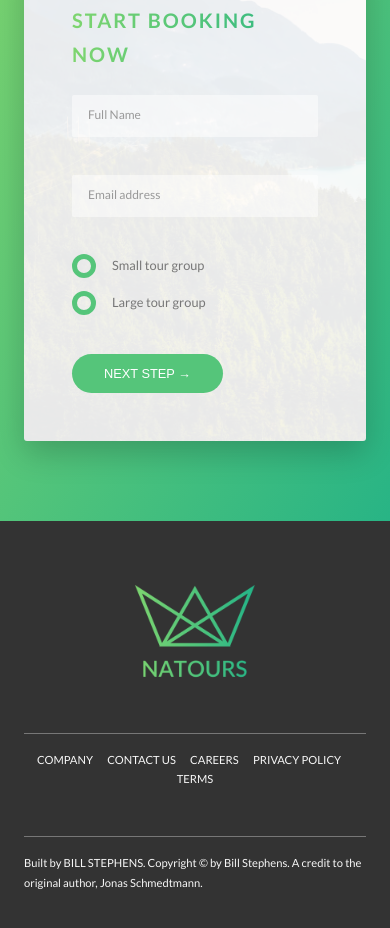
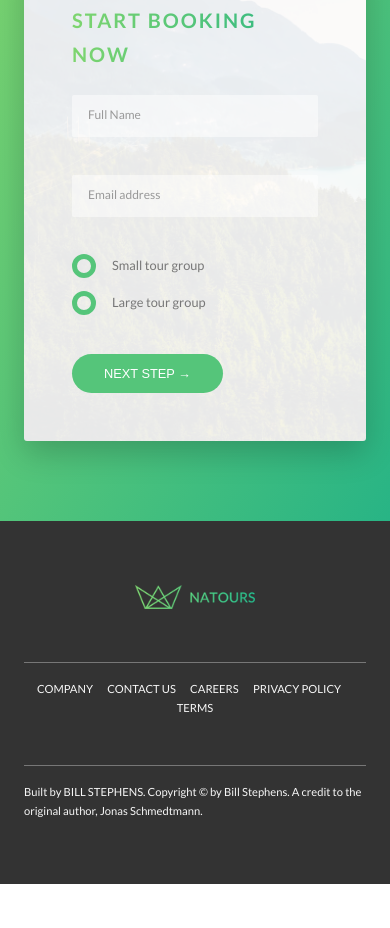
Before and after one commit to BillStephens2022/Natour, a website: page index.html in a window 390 px wide. Shown: the part 5989-6917 px from the top of the page. After the commit the page ends 6873 px from the top, so only its background shows below. Drawn offline with Linux system fonts and the light colour scheme.

Commit message:
used responsive images for footer logo

```diff
--- a/index.html
+++ b/index.html
@@ -319,7 +319,11 @@
     </main>
     <footer class="footer">
       <div class="footer__logo-box">
-        <img src="./img/logo-green-2x.png" alt="full logo" class="footer__logo">
+        <picture class="footer__logo">
+          <source srcset="./img/logo-green-small-1x.png 1x, ./img/logo-green-small-2x.png 2x" media="(max-width: 37.5em)">
+          <img srcset="./img/logo-green-1x.png 1x, ./img/logo-green-2x.png 2x" alt="full logo" class="footer__logo">
+        </picture>
+
       </div>
       <div class="row">
         <div class="col-1-of-2">
```
